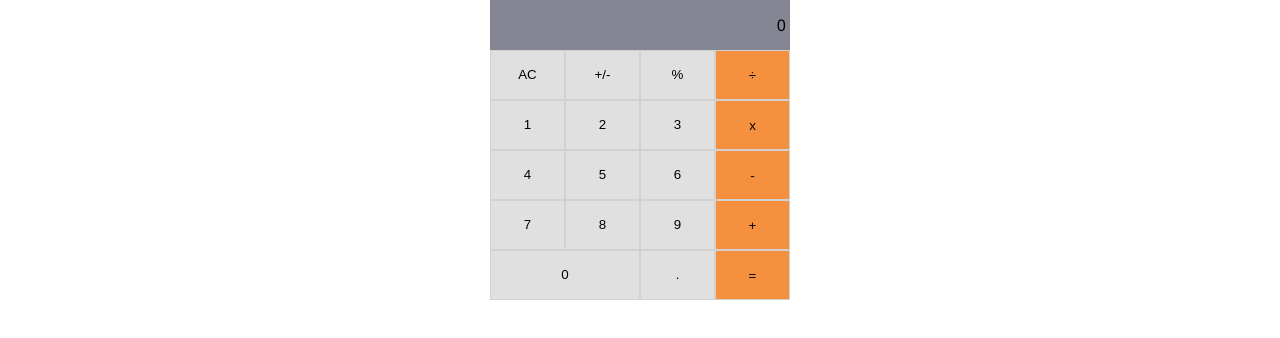
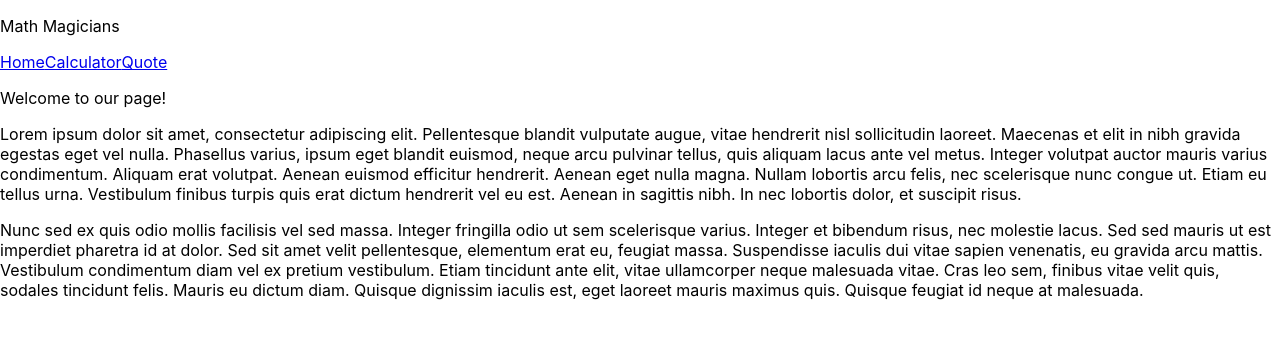
Before and after one commit to NayanKaran/math-magicians, a React (Create React App) app: page / in a window 1280 px wide. Shown: the top 338 px of the page. Built offline with nearby package versions, Linux system fonts and the light colour scheme.

Commit message:
Update index.js

```diff
--- a/src/index.js
+++ b/src/index.js
@@ -1,13 +1,26 @@
 import React from 'react';
 import ReactDOM from 'react-dom/client';
+import {
+  BrowserRouter as Router,
+  Routes,
+  Route,
+} from 'react-router-dom';
 import './index.css';
-import App from './App';
+import Home from './pages/Home';
+import Quote from './pages/Quote';
+import CalculatorPage from './pages/CalculatorPage';
 // import reportWebVitals from './reportWebVitals';
 
 const root = ReactDOM.createRoot(document.getElementById('root'));
 root.render(
   <React.StrictMode>
-    <App />
+    <Router>
+      <Routes>
+        <Route path="/calculator" element={<CalculatorPage />} />
+        <Route path="/quote" element={<Quote />} />
+        <Route path="/" element={<Home />} />
+      </Routes>
+    </Router>
   </React.StrictMode>,
 );
 
```
